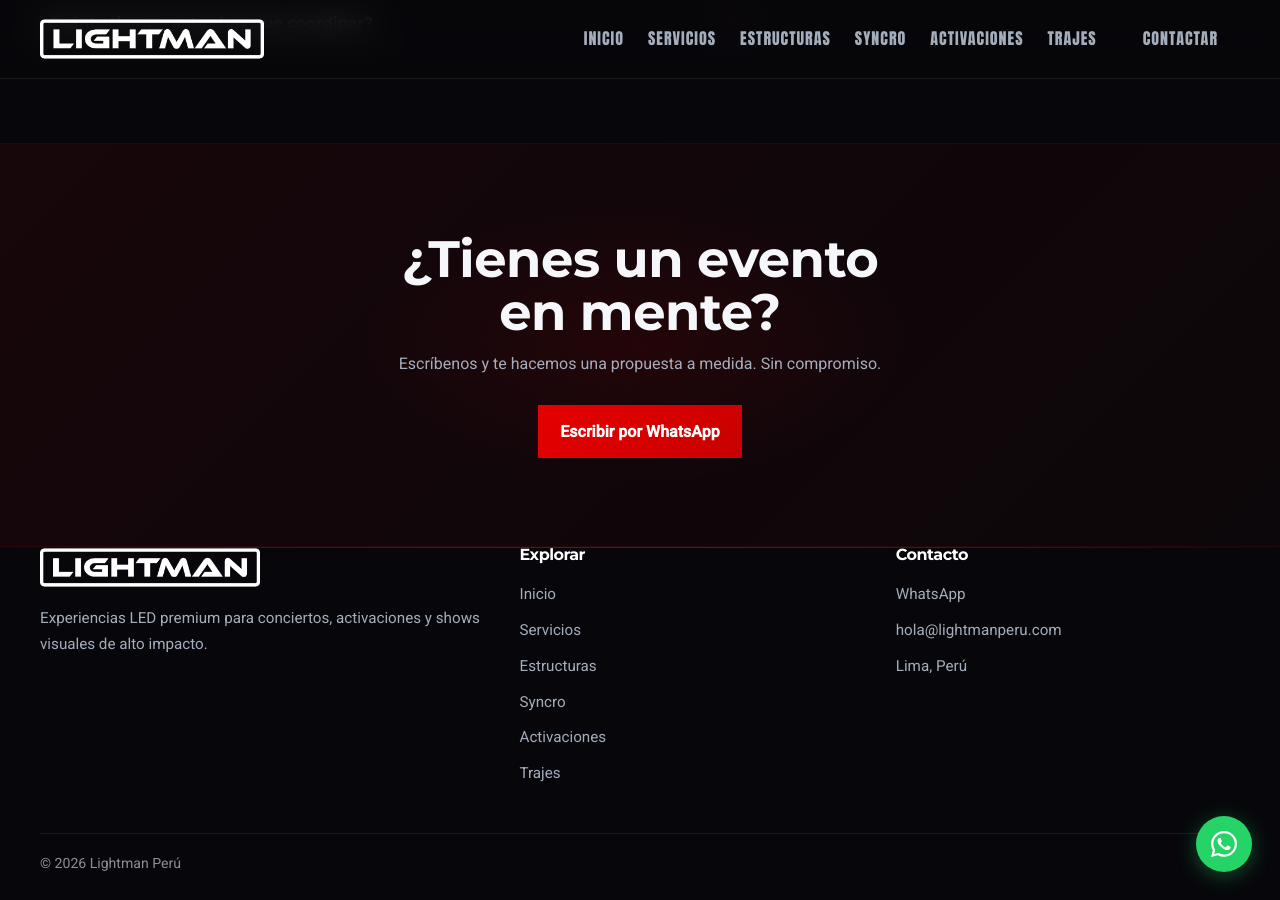
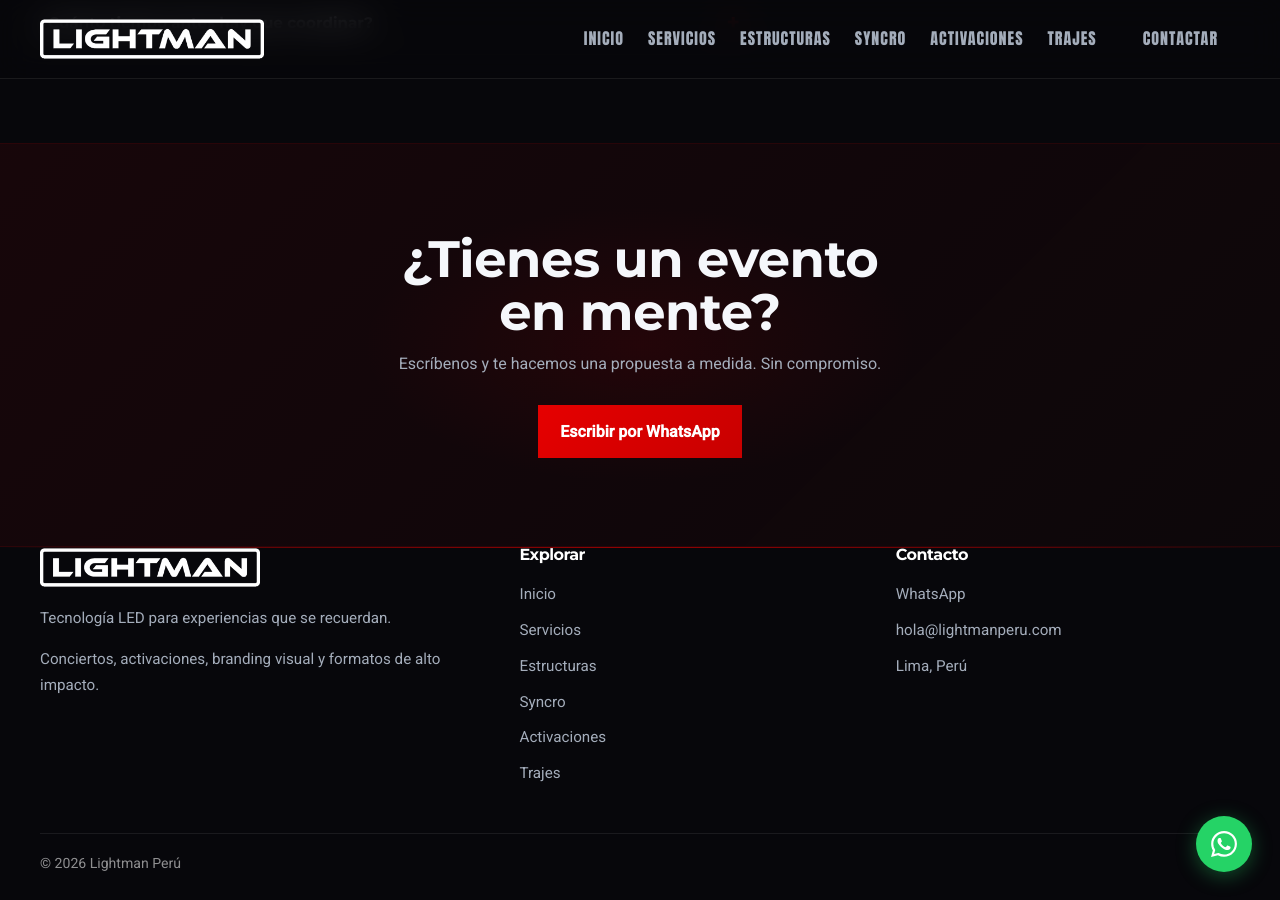
Before and after one commit to ZekturCh/LIGHTMAN, a Jekyll site: the page built from index.html, in a window 1280 px wide and 900 px high, scrolled down 5213 px. Built offline with Jekyll 4.4.1, drawn with Linux system fonts in a browser that asks for light colours.

Commit message:
Update footer.html

```diff
--- a/_includes/footer.html
+++ b/_includes/footer.html
@@ -1,11 +1,13 @@
 <footer class="site-footer">
   <div class="container footer-grid">
 
-    <div>
+    <div class="footer-brand">
       <img src="{{ '/assets/img/logo-lightman.png' | relative_url }}" alt="Lightman Perú" class="footer-logo">
-      <p>
-        Experiencias LED premium para conciertos, activaciones
-        y shows visuales de alto impacto.
+      <p class="footer-brand-line">
+        Tecnología LED para experiencias que se recuerdan.
+      </p>
+      <p class="footer-brand-sub">
+        Conciertos, activaciones, branding visual y formatos de alto impacto.
       </p>
     </div>
 
```
